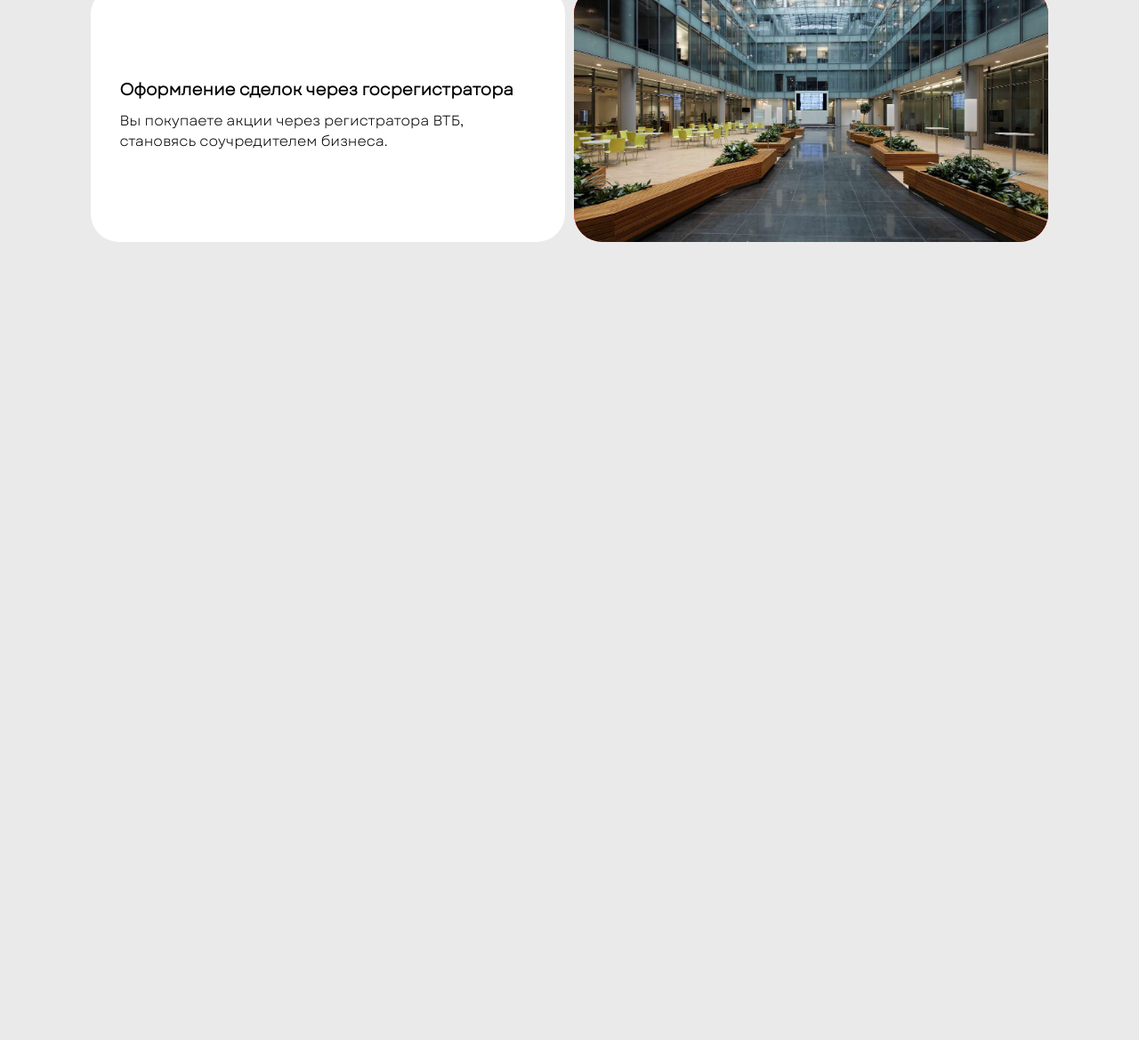
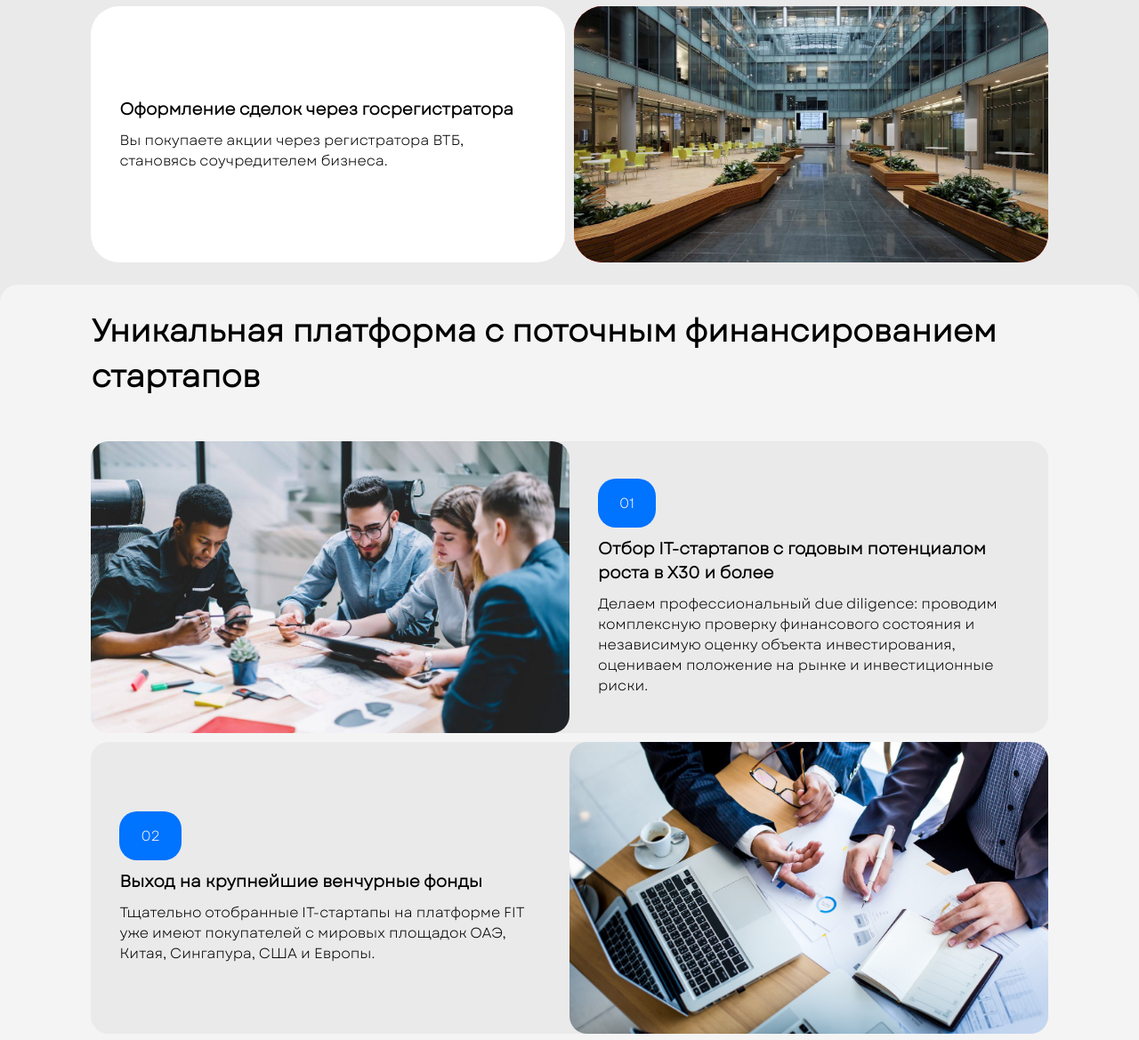
Before and after one commit to st0mg/coopProject, a plain HTML site: page index.html in a window 1280 px wide. Shown: the part 1267-2436 px from the top of the page at 89% size. Before the commit the page ends 1539 px from the top, so only its background shows below. Drawn offline with Linux system fonts and the light colour scheme.

Commit message:
aboutBldock done

```diff
--- /dev/null
+++ b/css/aboutBody.css
@@ -0,0 +1,43 @@
+.about {
+    background-color: var(--white);
+    border-radius: 20px;
+}
+
+.aboutBody
+{
+    display: grid;
+    /* grid-template-columns: repeat(2,1fr); */
+    grid-template-rows: repeat(3,41vh);
+    row-gap: 10px;
+}
+
+.aboutRow {
+    display: flex;
+    border-radius: 20px;
+    background-color: var(--light-gray);
+}
+.aboutRow img {
+    object-fit: cover;
+    width: 100%;
+    height: 100%;
+    border-radius: 20px;
+}
+.aboutRow >* {
+    flex-basis: 50%;
+}
+.aboutText {
+    display: flex;
+    justify-content: center;
+    flex-direction: column;
+    padding: 0 2rem;
+    gap: 10px;
+    align-items: start;
+}
+.aboutRow span {
+    background-color: var(--blue);
+    padding: 1rem 1.5rem;
+    border-radius: 20px;
+    text-align: center;
+    color: var(--white);
+    user-select: none;
+}
--- a/css/mainInfo.css
+++ b/css/mainInfo.css
@@ -1,7 +1,3 @@
-.mainInfo {
-    margin-top: 5rem;
-}
-
 .mainInfo .opportContainer {
     display: grid;
     grid-template-columns: repeat(4,1fr);
@@ -32,6 +28,6 @@
     grid-column-start: span 2;
 }
 
-main h1 {
+section h1 {
     margin-bottom: 3rem;
 }
--- a/css/style.css
+++ b/css/style.css
@@ -1,6 +1,7 @@
 @import url(header.css);
 @import url(welcome.css);
 @import url(mainInfo.css);
+@import url(aboutBody.css);
 
 @font-face {
     font-family: Garet;
@@ -57,3 +58,7 @@ h2 {
 h1 {
     font-size: 2.2rem;
 }
+
+section {
+    padding: 2% var(--side-padding);
+}
--- a/index.html
+++ b/index.html
@@ -31,7 +31,8 @@
                 <button>Зарегистрироваться</button>
             </div>
         </div>
-        <main>
+    </section>
+    <section>
         <div class="mainInfo">
             <h1>Простой и безопасный путь к <br>инвестированию в стартапы</h1>
             <div class="opportContainer">
@@ -53,14 +54,43 @@
                 <img src="img/info2.jpg" alt="" class="big">
             </div>
         </div>
+    </section>
+
+    <section class="about">
+        <h1>Уникальная платформа с поточным финансированием стартапов</h1>
+        <main class="aboutBody">
+            <div class="aboutRow">
+                <div class="aboutImage">
+                    <img src="img/about_us1.jpeg" alt="">
+                </div>
+                <div class="aboutText">
+                    <span>01</span>
+                    <h3>Отбор IT-стартапов с годовым потенциалом роста в Х30 и более</h3>
+                    <p>Делаем профессиональный due diligence: проводим комплексную проверку финансового состояния и независимую оценку объекта инвестирования, оцениваем положение на рынке и инвестиционные риски.</p>
+                </div>
+            </div>
+            <div class="aboutRow">
+                <div class="aboutText">
+                    <span>02</span>
+                    <h3>Выход на крупнейшие венчурные фонды</h3>
+                    <p>Тщательно отобранные IT-стартапы на платформе FIT уже имеют покупателей с мировых площадок ОАЭ, Китая, Сингапура, США и Европы.</p>
+                </div>
+                <div class="aboutImage">
+                    <img src="img/about_us2.jpg" alt="">
+                </div>
+            </div>
+            <div class="aboutRow">
+                <div class="aboutImage">
+                    <img src="img/about_us3.jpg" alt="">
+                </div>
+                <div class="aboutText">
+                    <span>03</span>
+                    <h3>Возможность покупки акций при минимальной цене</h3>
+                    <p>Вкладываясь в компанию на самой ранней стадии pre-seed round, вы получаете максимальную долю в проекте, что позволяет приумножить вложения в десятки и сотни раз.</p>
+                </div>
+            </div>
         </main>
     </section>
-
-    <!-- <main>
-        <div class="mainInfo">
-            <h1>Простой и безопасный путь к инвестированию в стартапы</h1>
-        </div>
-    </main> -->
 </body>
 
 </html>
```
Lines whose indentation alone changed are shown as unchanged.
